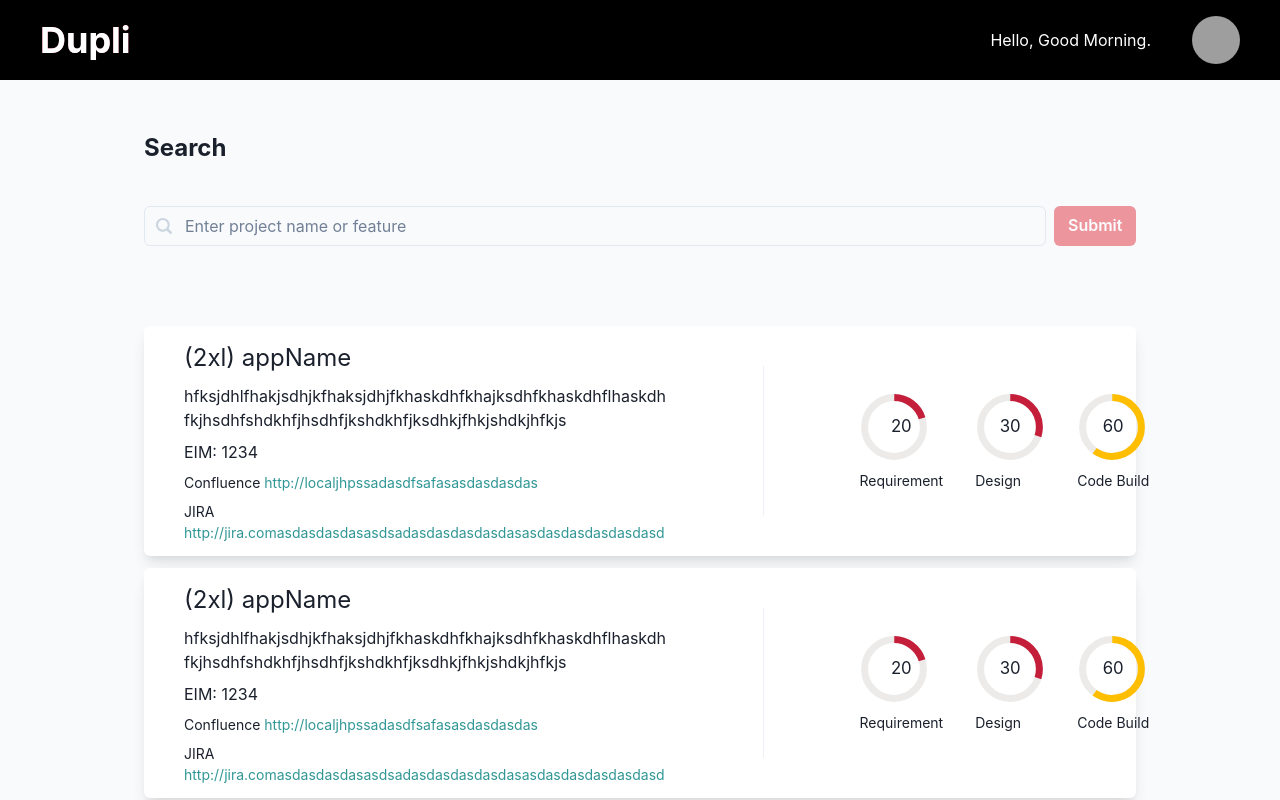
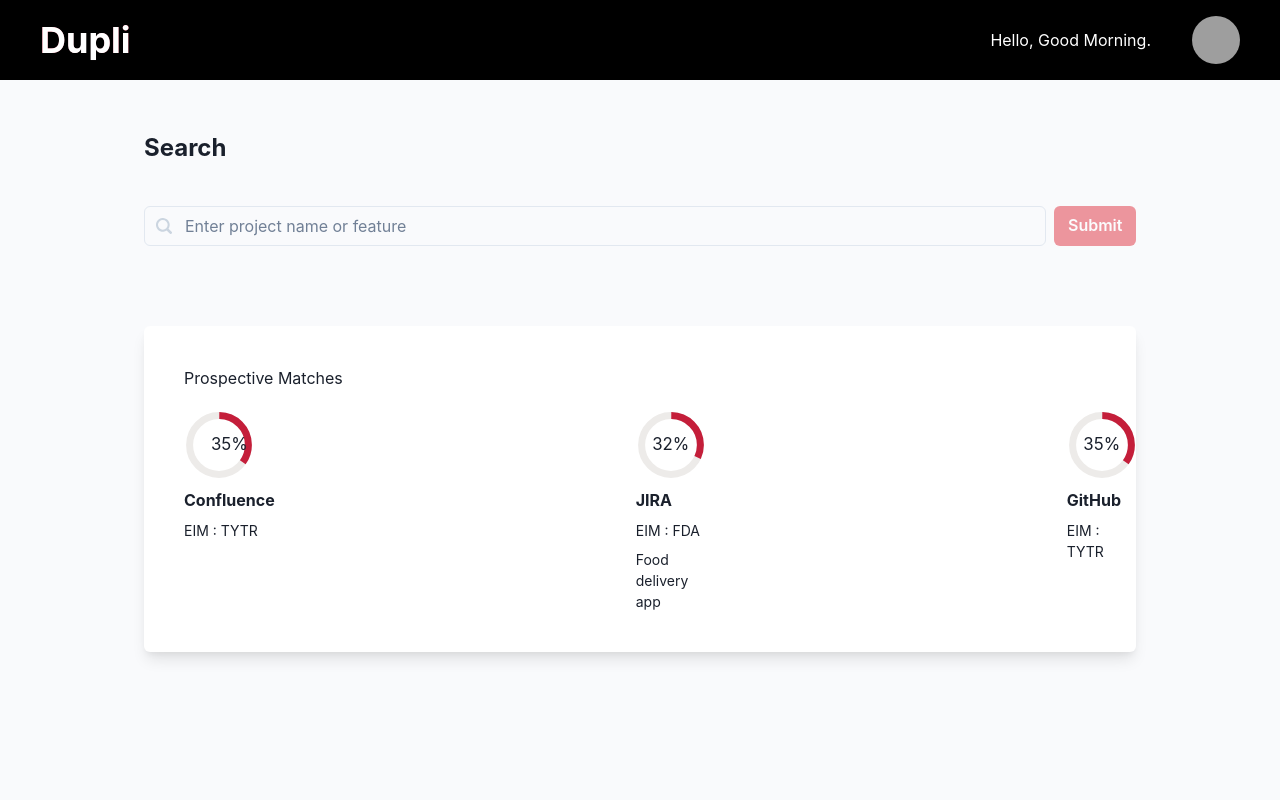
Before and after one commit to lmajhi/beyond-infinity-ui, a React (Create React App) app: page / in a window 1280 px wide. Shown: the top 800 px of the page. Built offline with nearby package versions, Linux system fonts and the light colour scheme; grey boxes are pictures that could not be loaded.

Commit message:
Demo ready build

```diff
--- a/src/mocks/applications.js
+++ b/src/mocks/applications.js
@@ -5,19 +5,19 @@
     id: 1,
     appName: "Food delivery app",
     description:
-      "Tom Yum Thai Restaurant in Vaasa developed a Mobile Food Ordering Application to allow customers to order dishes online easily.",
-    eim: "11111",
+      "Zomato app allows users to easily find, order, and review restaurants, make reservations, and pay with various payment methods.",
+    eim: "FDA",
     confluence: "",
     jira: "https://beyondinfinity1990.atlassian.net/jira/software/projects/FDA/boards/5",
     git: "https://github.com/lmajhi/beyond-infinity-ui",
-    isDuplicate: false,
+    isDuplicate: true,
   },
   {
     id: 2,
-    appName: "Co Riding",
+    appName: "Ride Sharing",
     description:
       "A ride-sharing app with user registration, geolocation, ride request, in-app communication, fare estimation, payment processing, and driver/rider rating features.",
-    eim: "22222",
+    eim: "CR",
     confluence:
       "https://beyondinfinity1990.atlassian.net/jira/software/projects/CR/boards/7",
     jira: "https://beyondinfinity1990.atlassian.net/jira/software/projects/CR/boards/7",
@@ -28,23 +28,22 @@
     id: 3,
     appName: "Food Ordering Mobile App",
     description:
-      "app allows users to easily find, order, and review restaurants, make reservations, and pay with various payment methods.",
-    eim: "3333",
+      "Swiggy Clone software facilitates food ordering from nearby restaurants, with customer and restaurant registration, order management, and delivery.",
+    eim: "OFOD",
     confluence:
       "https://beyondinfinity1990.atlassian.net/jira/software/projects/OFOP/boards/6",
     jira: "https://beyondinfinity1990.atlassian.net/jira/software/projects/OFOP/boards/6",
     git: "https://github.com/lmajhi/beyond-infinity-ui",
-    isDuplicate: false,
+    isDuplicate: true,
   },
   {
     id: 4,
-    appName: "Uber Eats",
-    description:
-      "Uber Eats facilitates food ordering from nearby restaurants, with customer and restaurant registration, order management, and delivery.",
-    eim: "4444",
+    appName: "Ecommerce",
+    description: "Online shopping portal and payment module.",
+    eim: "EP",
     confluence:
-      "https://beyondinfinity1990.atlassian.net/jira/software/projects/TYTR/boards/8",
-    jira: "https://beyondinfinity1990.atlassian.net/jira/software/projects/TYTR/boards/8",
+      "https://beyondinfinity1990.atlassian.net/jira/software/projects/EP/boards/1",
+    jira: "https://beyondinfinity1990.atlassian.net/jira/software/projects/EP/boards/1",
     git: "https://github.com/lmajhi/beyond-infinity-ui",
     isDuplicate: false,
   },
--- a/src/pages/ApplicationDetails.jsx
+++ b/src/pages/ApplicationDetails.jsx
@@ -1,5 +1,5 @@
 import React from "react";
-import { Box, Stack, Text, Link } from "@chakra-ui/react";
+import { Box, Stack, Text, Link, Tag } from "@chakra-ui/react";
 
 const ApplicationDetails = ({
   appName = "appName",
@@ -8,6 +8,7 @@
   confluence = "http://localjhpssadasdfsafasasdasdasdas",
 
   jira = "http://jira.comasdasdasdasasdsadasdasdasdasdasasdasdasdasdasdasd",
+  isDuplicate = false,
 }) => {
   return (
     <Box maxWidth={"50%"} flexWrap={"wrap"} flexGrow={1}>
@@ -36,6 +37,7 @@
             {jira}
           </Link>
         </Text>
+        {isDuplicate && <Tag>Duplicate</Tag>}
       </Stack>
     </Box>
   );
--- a/src/pages/Hompage.jsx
+++ b/src/pages/Hompage.jsx
@@ -16,7 +16,22 @@
 import SkeletonList from "./SkeletonList";
 import { Search2Icon } from "@chakra-ui/icons";
 import restClient from "../utils/restClient";
-
+const sampleResponse = {
+  conf_match: {
+    ID: "TYTR",
+    "Matching score": 35,
+  },
+  git_match: {
+    ID: "TYTR",
+    "Matching score": 35,
+  },
+  jira_match: {
+    ID: "FDA",
+    "Matching score": 32,
+  },
+  search_summary:
+    "A greeting or salutation to initiate a conversation or interaction with someone.",
+};
 const NoResultList = () => {
   return (
     <Card
@@ -35,13 +50,14 @@
 const HomePage = () => {
   const [requestString, setRequestSting] = useState("");
   const [isLoading, setIsLoading] = useState(false);
-
+  const [apiResponse, setApiResponse] = useState(sampleResponse);
   const makeApiCall = async () => {
     setIsLoading(true);
     try {
       const response = await restClient.post("/api/v1/search", {
         body: requestString,
       });
+      setApiResponse(response?.data);
       setIsLoading(false);
     } catch (error) {
       console.log("error", error);
@@ -50,7 +66,7 @@
   };
 
   return (
-    <Box minW={"80%"} bg={"#f9fafc"}>
+    <Box minW={"80%"} bg={"#f9fafc"} minH={"100vh"}>
       <TopHeader />
 
       <Container mt={50} minW={"80%"}>
@@ -88,7 +104,9 @@
             Submit
           </Button>
         </Stack>
-        {!isLoading && <ResultList />}
+        {!isLoading && Object.keys(apiResponse).length > 0 && (
+          <ResultList response={apiResponse} />
+        )}
         {isLoading && <SkeletonList />}
         {!true && <NoResultList />}
       </Container>
--- a/src/pages/ItemCard.jsx
+++ b/src/pages/ItemCard.jsx
@@ -4,7 +4,7 @@
 import ApplicationDetails from "./ApplicationDetails";
 import StageProgress from "./StageProgress";
 
-const ItemCard = ({ applicationIndex }) => {
+const ItemCard = ({ responseData }) => {
   return (
     <Card
       maxH={"max-content"}
@@ -15,16 +15,9 @@
       className="item-card"
     >
       <CardBody>
-        <Stack
-          isInline={true}
-          alignItems={"center"}
-          justifyContent={"space-between"}
-          h={150}
-        >
-          <ApplicationDetails />
-          <Divider orientation="vertical" />
-          <StageProgress />
-        </Stack>
+        {/* <ApplicationDetails />
+          <Divider orientation="vertical" /> */}
+        <StageProgress stages={responseData} />
       </CardBody>
     </Card>
   );
--- a/src/pages/ListAllApplications.jsx
+++ b/src/pages/ListAllApplications.jsx
@@ -9,6 +9,7 @@
   Text,
   Link,
   Container,
+  Tag,
 } from "@chakra-ui/react";
 
 import TopHeader from "../common/TopHeader";
@@ -80,6 +81,11 @@
                             {item.jira}
                           </Link>
                         </Text>
+                        {item.isDuplicate && (
+                          <Tag size="sm" width={"80px"} colorScheme="red">
+                            Duplicate
+                          </Tag>
+                        )}
                       </Stack>
                     </CardBody>
                   </Card>
--- a/src/pages/ResultList.jsx
+++ b/src/pages/ResultList.jsx
@@ -1,17 +1,12 @@
 import { Box, List, ListItem } from "@chakra-ui/react";
 import React from "react";
 import ItemCard from "./ItemCard";
-const arrayOfItem = [1, 2, 3, 4];
-const ResultList = () => {
+
+const ResultList = ({ response }) => {
+  console.log("resultLiust", response);
   return (
     <Box mt={20} minWidth={"90%"} bg={"#f9fafc"}>
-      <List spacing={3}>
-        {arrayOfItem.map((item) => (
-          <ListItem>
-            <ItemCard applicationIndex={item} />
-          </ListItem>
-        ))}
-      </List>
+      <ItemCard responseData={response} />
     </Box>
   );
 };
--- a/src/pages/StageProgress.jsx
+++ b/src/pages/StageProgress.jsx
@@ -4,26 +4,45 @@
   Text,
   CircularProgress,
   CircularProgressLabel,
+  Divider,
 } from "@chakra-ui/react";
-
 import { getColor } from "../utils/colors";
-const StageProgress = () => {
-  const stages = [
-    {
-      id: "requirement",
-      label: "Requirement",
-      percentage: 20,
+import { ALL_APPLICATION } from "../mocks/applications";
+const sampleResponse = {
+  conf_match: {
+    ID: "TYTR",
+    "Matching score": 35,
   },
-    {
-      id: "design",
-      label: "Design",
-      percentage: 30,
+  git_match: {
+    ID: "TYTR",
+    "Matching score": 35,
   },
-    {
-      id: "code_build",
-      label: "Code Build",
-      percentage: 60,
+  jira_match: {
+    ID: "FDA",
+    "Matching score": 32,
   },
+  search_summary:
+    "A greeting or salutation to initiate a conversation or interaction with someone.",
+};
+// const stageTemp = [
+//   {
+//     id: "requirement",
+//     label: "Requirement",
+//     percentage: 20,
+//     eim: "FDA",
+//     appName: "Food delivery app",
+//     url: "something",
+//   },
+//   {
+//     id: "design",
+//     label: "Design",
+//     percentage: 30,
+//   },
+//   {
+//     id: "code_build",
+//     label: "Code Build",
+//     percentage: 60,
+//   },
 // {
 //   id: "infra_build",
 //   label: "Infra Build",
@@ -34,7 +53,16 @@
 //   label: "Code Test",
 //   percentage: 70,
 // },
-  ];
+// ];
+
+const getAppName = (eim) => {
+  console.log("getApp -->", eim);
+  const app = ALL_APPLICATION.find((item) => item.eim === eim) || {};
+
+  return app.appName || "";
+};
+const StageProgress = ({ stages } = sampleResponse) => {
+  console.log("stageProgress-->", stages);
   const AnimatedCicularProgress = ({ percentage }) => {
     return (
       <CircularProgress
@@ -42,21 +70,72 @@
         value={percentage}
         color={getColor(percentage)}
       >
-        <CircularProgressLabel>{percentage}</CircularProgressLabel>
+        <CircularProgressLabel>{percentage}%</CircularProgressLabel>
       </CircularProgress>
     );
   };
   return (
-    <Stack direction={"row"} spacing={8} flexWrap={"wrap"} flexShrink={"2"}>
-      {stages.map((stage, idx) => {
-        return (
-          <Stack direction={"column"} key={idx}>
-            <AnimatedCicularProgress percentage={stage.percentage} />
-            <Text fontSize="sm">{stage.label}</Text>
+    <>
+      <Text fontSize="xxl">Prospective Matches</Text>
+      <Stack direction={"row"} spacing={180} mt={5}>
+        <Stack direction={"column"}>
+          {stages.conf_match && (
+            <AnimatedCicularProgress
+              percentage={stages?.conf_match["Matching score"] || 2}
+            />
+          )}
+          <Text fontSize="md" as="b">
+            Confluence
+          </Text>
+          {stages.conf_match && (
+            <>
+              <Text fontSize="sm">EIM : {stages?.conf_match["ID"] || ""}</Text>
+              <Text fontSize="sm">{getAppName(stages?.conf_match["ID"])}</Text>
+            </>
+          )}
+          {/* {/* <Text fontSize="sm">{`stage.appName`}</Text> */}
+          {/* <Text fontSize="sm">{getAppName(stages?.conf_match["ID"])}</Text> */}
         </Stack>
-        );
-      })}
+        <Divider orientation="vertical" />
+        <Stack direction={"column"}>
+          {stages.jira_match && (
+            <AnimatedCicularProgress
+              percentage={stages?.jira_match["Matching score"] || 4}
+            />
+          )}
+          <Text fontSize="md" as="b">
+            JIRA
+          </Text>
+          {stages.jira_match && (
+            <>
+              <Text fontSize="sm">EIM : {stages?.jira_match["ID"] || ""}</Text>
+              <Text fontSize="sm">{getAppName(stages?.jira_match["ID"])}</Text>
+            </>
+          )}
+          {/* <Text fontSize="sm">{`stage.appName`}</Text>
+          <Text fontSize="sm">{`stage.url`}</Text> */}
         </Stack>
+        <Divider orientation="vertical" />
+        <Stack direction={"column"}>
+          {stages.git_match && (
+            <AnimatedCicularProgress
+              percentage={stages?.git_match["Matching score"] || 6}
+            />
+          )}
+          <Text fontSize="md" as="b">
+            GitHub
+          </Text>
+          {stages.git_match && (
+            <>
+              <Text fontSize="sm">EIM : {stages?.git_match["ID"] || ""}</Text>
+              <Text fontSize="sm">{getAppName(stages?.git_match["ID"])}</Text>
+            </>
+          )}
+          {/* <Text fontSize="sm">{`stage.appName`}</Text>
+          <Text fontSize="sm">{`stage.url`}</Text> */}
+        </Stack>
+      </Stack>
+    </>
   );
 };
 
```
Also changed, not shown: src/pages/PushPage.jsx (+9 -5 lines). Lines whose indentation alone changed are shown as unchanged.
